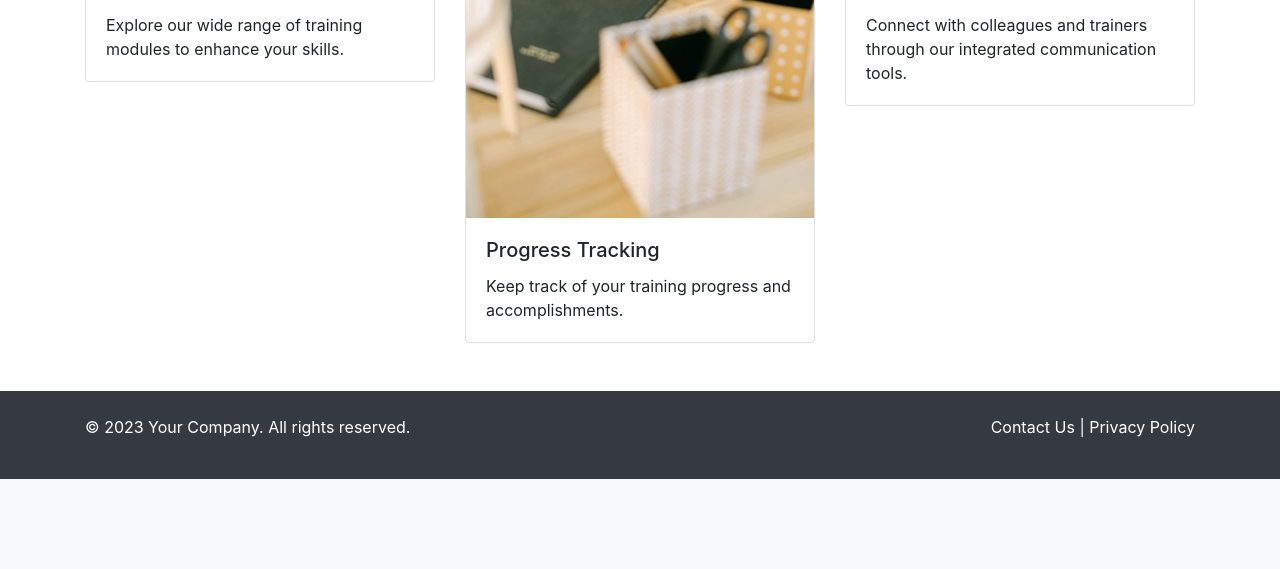
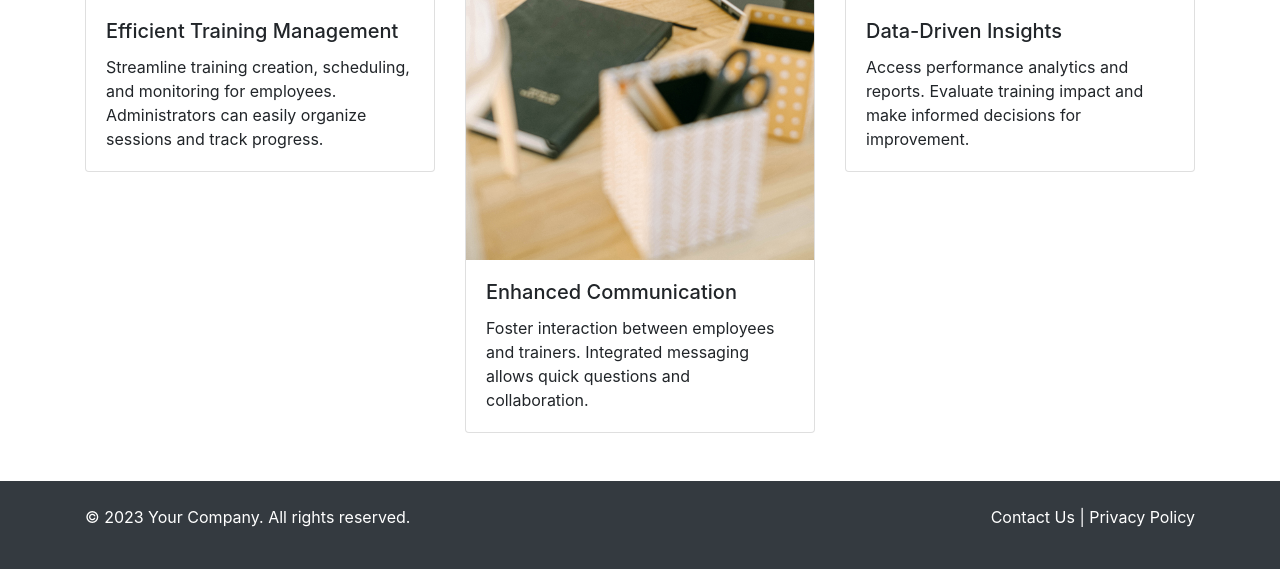
Before and after one commit to ndahimana154/employee-improvement-and-training-system, a PHP site: page /home.php in a window 1280 px wide. Shown: the part 1282-1851 px from the top of the page. Before the commit the page ends 1761 px from the top, so only its background shows below. Run offline with PHP 8.4, Linux system fonts and the light colour scheme.

Commit message:
Updated the purposes of the system

```diff
--- a/home.php
+++ b/home.php
@@ -60,13 +60,18 @@
     <!-- Other Information Section -->
     <section class="py-5">
         <div class="container">
+            <h3>
+                OUR PURPOSES
+            </h3>
             <div class="row">
                 <div class="col-md-4">
                     <div class="card">
                         <img src="images/pexels-fauxels-3184423.jpg" class="card-img-top" alt="Image 1">
                         <div class="card-body">
-                            <h5 class="card-title">Training Modules</h5>
-                            <p class="card-text">Explore our wide range of training modules to enhance your skills.</p>
+                            <h5 class="card-title">Efficient Training Management</h5>
+                            <p class="card-text">
+                                Streamline training creation, scheduling, and monitoring for employees. Administrators can easily organize sessions and track progress.
+                            </p>
                             <!-- <a href="#" class="btn btn-primary">Learn More</a> -->
                         </div>
                     </div>
@@ -75,8 +80,10 @@
                     <div class="card">
                         <img src="images/pexels-ivan-samkov-4240497.jpg" class="card-img-top" alt="Image 2">
                         <div class="card-body">
-                            <h5 class="card-title">Progress Tracking</h5>
-                            <p class="card-text">Keep track of your training progress and accomplishments.</p>
+                            <h5 class="card-title">Enhanced Communication</h5>
+                            <p class="card-text">
+                            Foster interaction between employees and trainers. Integrated messaging allows quick questions and collaboration.
+                            </p>
                             <!-- <a href="#" class="btn btn-primary">Learn More</a> -->
                         </div>
                     </div>
@@ -85,8 +92,10 @@
                     <div class="card">
                         <img src="images/pexels-rdne-stock-project-7948054.jpg" class="card-img-top" alt="Image 3">
                         <div class="card-body">
-                            <h5 class="card-title">Communication</h5>
-                            <p class="card-text">Connect with colleagues and trainers through our integrated communication tools.</p>
+                            <h5 class="card-title">Data-Driven Insights</h5>
+                            <p class="card-text">
+                            Access performance analytics and reports. Evaluate training impact and make informed decisions for improvement.
+                            </p>
                             <!-- <a href="#" class="btn btn-primary">Learn More</a> -->
                         </div>
                     </div>
```
Also changed, not shown: employee-home.php (+15 -6 lines).
